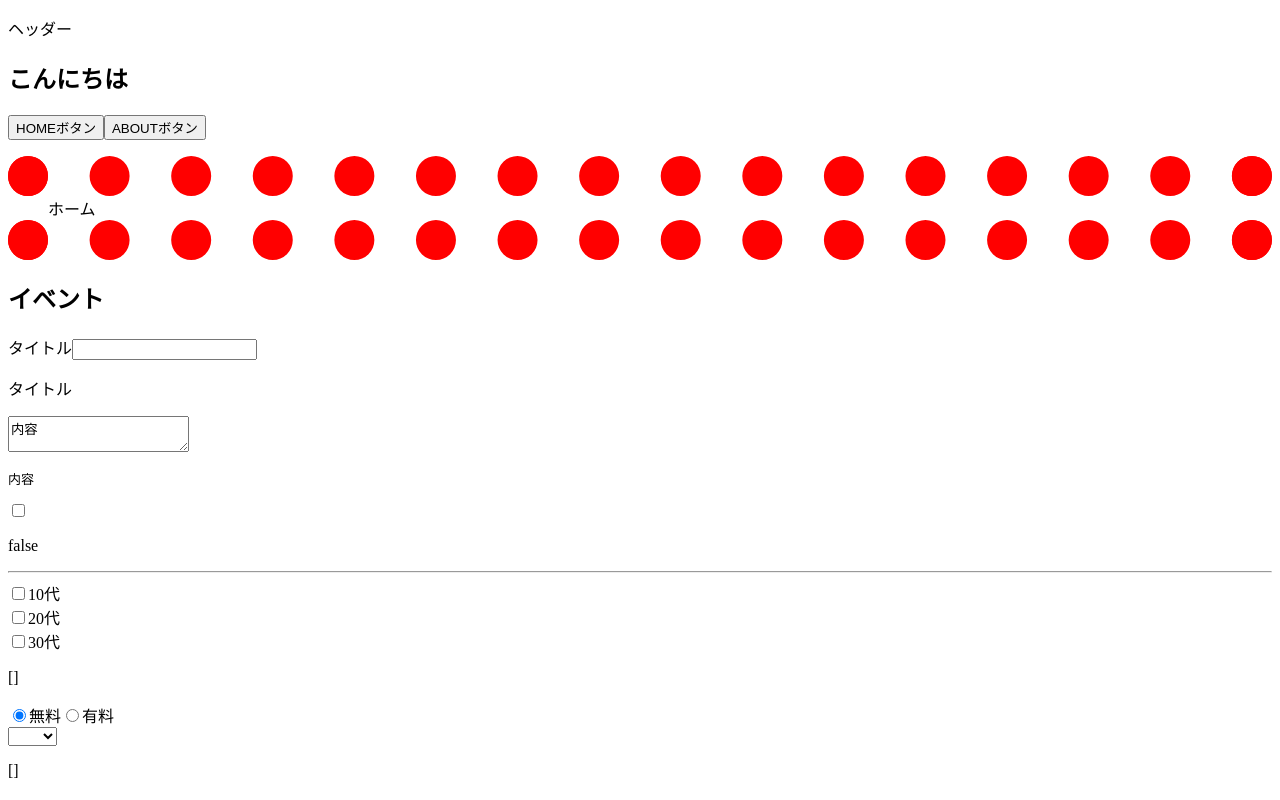
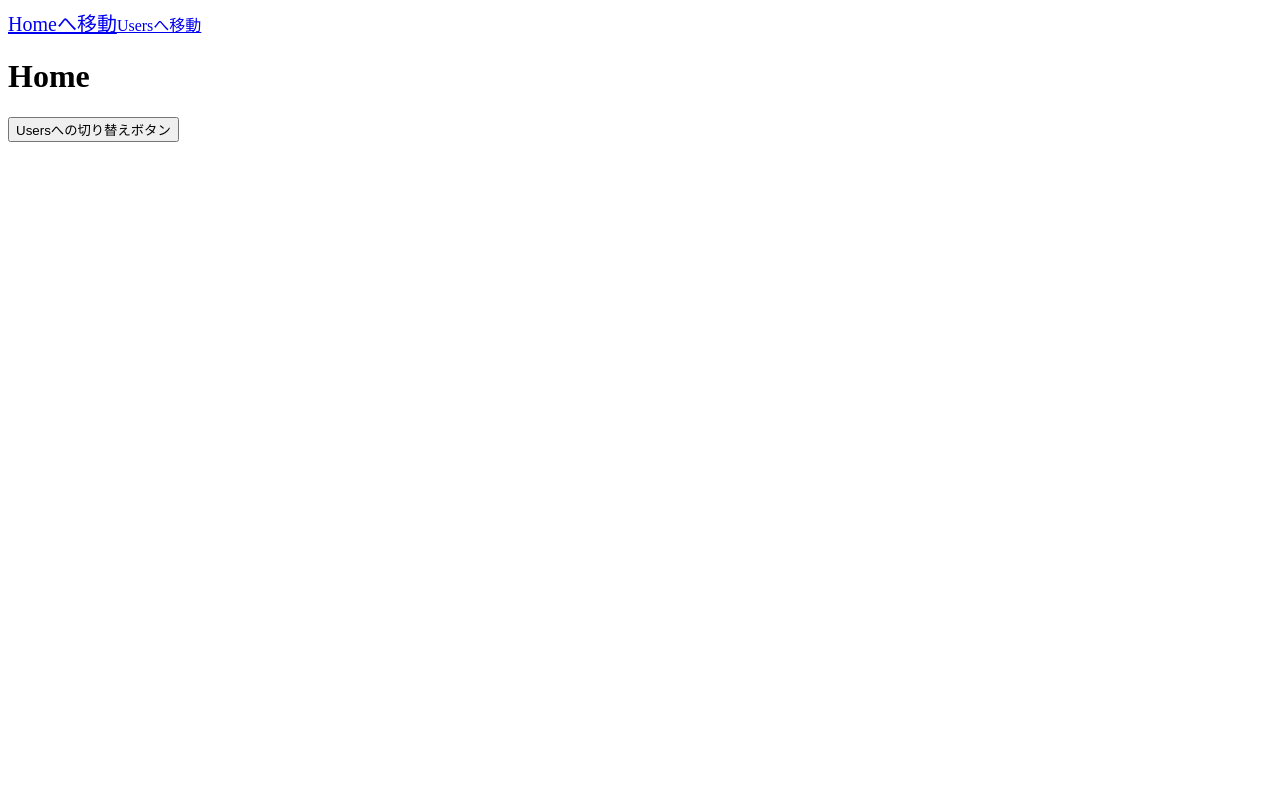
Before and after one commit to akitoshi-m/vue_app_practice, a Vue app: page / in a window 1280 px wide. Built offline with nearby package versions, Linux system fonts and the light colour scheme.

Commit message:
[Add] router導入

```diff
--- a/package.json
+++ b/package.json
@@ -9,7 +9,8 @@
   },
   "dependencies": {
     "core-js": "^3.6.5",
-    "vue": "^2.6.11"
+    "vue": "^2.6.11",
+    "vue-router": "^3.5.1"
   },
   "devDependencies": {
     "@vue/cli-plugin-babel": "~4.5.0",
--- a/src/App.vue
+++ b/src/App.vue
@@ -1,118 +1,15 @@
 <template>
   <div>
-    <LikeHeader></LikeHeader>
-    <LikeNumber>
-      <h2>こんにちは</h2>
-    </LikeNumber>
-    <button @click="currentComponent = 'Home'">HOMEボタン</button>
-    <button @click="currentComponent = 'About'">ABOUTボタン</button>
-    <component :is="currentComponent"></component>
-
-    <!-- テキストエリア1行 -->
-    <h2>イベント</h2>
-    <label>タイトル</label>
-    <input
-      id="title"
-      type="text"
-      v-model="eventObject.text"
-    >
-    <p>{{ eventObject.title }}</p>
-
-    <!-- テキストエリア複数行 -->
-    <textarea
-      id="content"
-      type="text"
-      v-model="eventObject.content"
-    ></textarea>
-    <pre>{{ eventObject.content }}</pre>
-
-    <!-- チェックボックス -->
-    <input
-      id="check"
-      type="checkbox"
-      v-model="eventObject.check"
-    >
-    <p>{{ eventObject.check }}</p>
-    <hr>
-    <input
-      id="ten"
-      type="checkbox"
-      value="10代"
-      v-model="eventObject.target"
-    >
-    <label for="10代">10代</label>
-    <br>
-    <input
-      id="twenty"
-      type="checkbox"
-      value="20代"
-      v-model="eventObject.target"
-    >
-    <label for="20代">20代</label>
-    <br>
-    <input
-      id="thirty"
-      type="checkbox"
-      value="30代"
-      v-model="eventObject.target"
-    >
-    <label for="30代">30代</label>
-    <p>{{ eventObject.target }}</p>
-
-    <!-- ラジオボタン -->
-    <input
-      type="radio"
-      id="free"
-      value="無料"
-      v-model="eventObject.price"
-    >
-    <label for="paid">無料</label>
-
-    <input
-      type="radio"
-      id="free"
-      value="有料"
-      v-model="eventObject.price"
-    >
-    <label for="paid">有料</label>
-    <br>
-
-    <!-- セレクトボックス -->
-    <select v-model="eventObject.location">
-      <option v-for="location in locations" :key="location.id">
-        {{ location }}
-      </option>
-    </select>
-    <p>{{ eventObject.location }}</p>
+    <nav>
+      <router-link to="/" active-class="link--active" exact>Homeへ移動</router-link>
+      <router-link to="/users" active-class="link--active" exact>Usersへ移動</router-link>
+    </nav>
+    <router-view></router-view>
   </div>
 </template>
 
-<script>
-// LikeHeaderはローカル登録
-import LikeHeader from './components/LikeHeader.vue';
-import Home from './components/Home.vue';
-import About from './components/About.vue';
-
-export default {
-  data() {
-    return {
-      number: 20,
-      currentComponent: "Home",
-      eventObject: {
-        title: "タイトル",
-        content: "内容",
-        check: false,
-        target: [],
-        price: "無料",
-        location: []
-      },
-      locations: ["東京", "大阪", "福岡"]
-    }
-  },
-  components: {
-    LikeHeader,
-    Home,
-    About
-  }
+<style scoped>
+.link--active {
+  font-size: 20px;
 }
-</script>
+</style>
--- a/src/main.js
+++ b/src/main.js
@@ -1,6 +1,7 @@
 import Vue from 'vue';
 import App from './App.vue';
 import LikeNumber from './components/LikeNumber.vue';
+import router from "./router";
 
 // LikeNumberはグローバル登録されている
 Vue.config.productionTip = false
@@ -12,5 +13,6 @@ Vue.directive("border", function(el, binding) {
 });
 
 new Vue({
+  router,
   render: h => h(App),
 }).$mount('#app')
--- /dev/null
+++ b/src/router.js
@@ -0,0 +1,13 @@
+import Vue from 'vue';
+import Router from 'vue-router';
+import Home from './views/Home.vue';
+import Users from './views/Users.vue';
+
+// プラグインを適用する
+Vue.use(Router)
+
+// Routerの中身をVue.jsに適用させる
+export default new Router({
+  mode: "history",
+  routes: [{ path: "/", component: Home}, { path: "/users", component: Users }]
+});
--- /dev/null
+++ b/src/views/Home.vue
@@ -0,0 +1,19 @@
+<template>
+  <div>
+    <h1>
+      Home
+    </h1>
+    <button @click="clickUrl">Usersへの切り替えボタン</button>
+  </div>
+</template>
+
+<script>
+
+export default ({
+  methods: {
+    clickUrl() {
+      this.$router.push("users");
+    }
+  }
+})
+</script>
--- /dev/null
+++ b/src/views/Users.vue
@@ -0,0 +1,7 @@
+<template>
+  <div>
+    <h2>
+      Users
+    </h2>
+  </div>
+</template>
```
Also changed, not shown: 1 other file (tests, documents, lock files or other folders).
